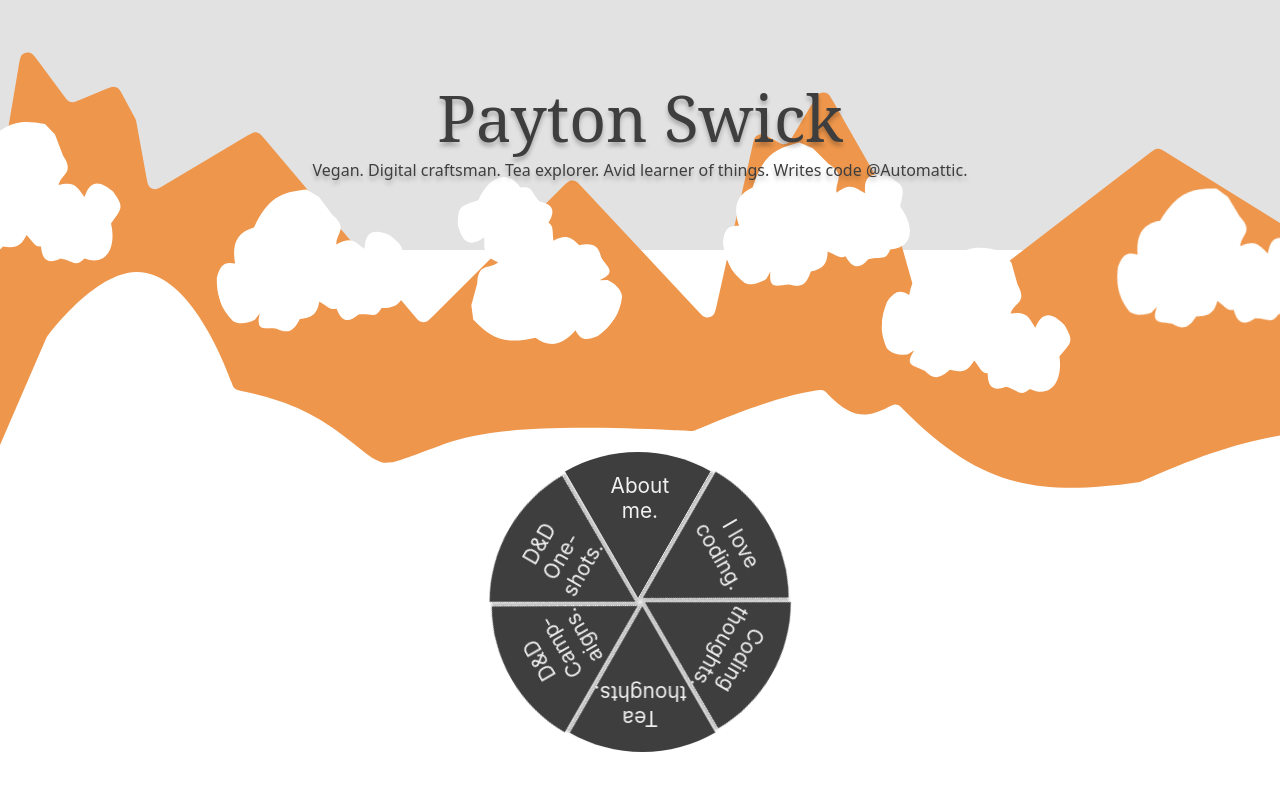
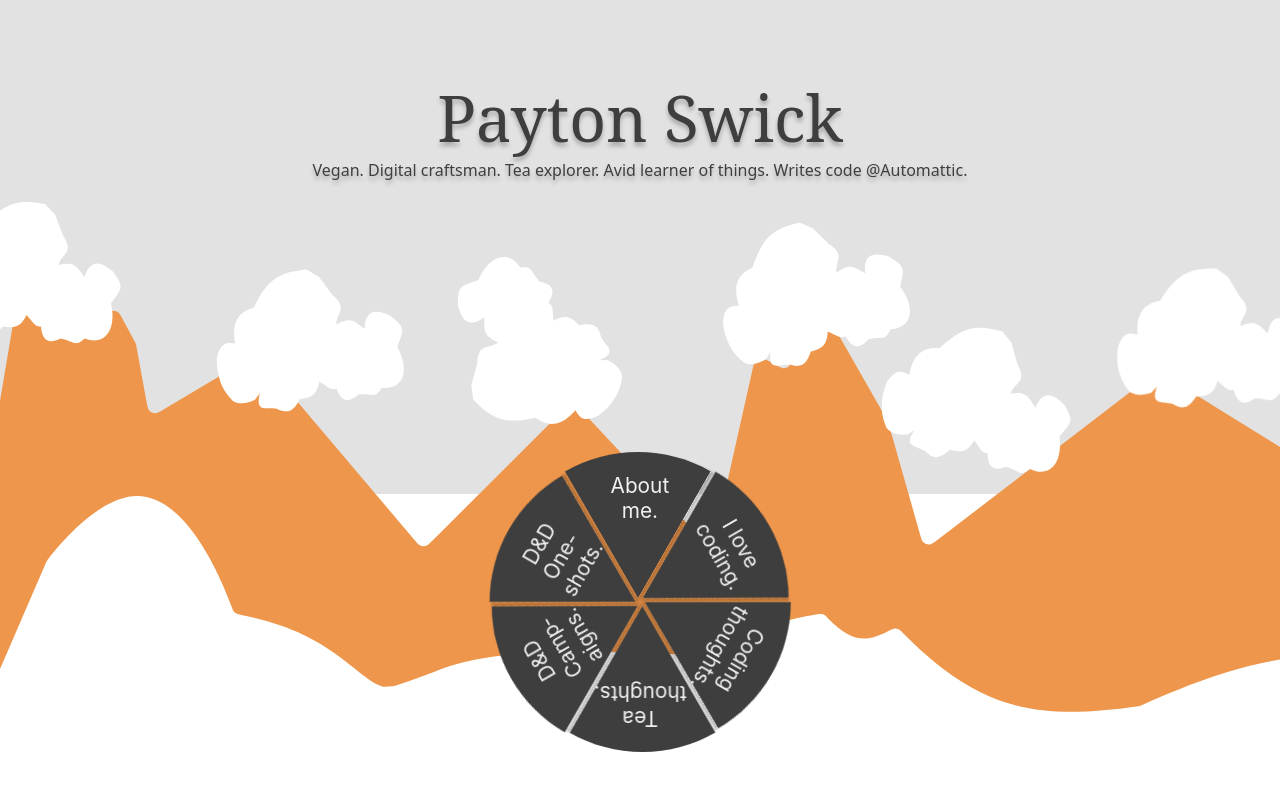
Before and after one commit to sirbrillig/foolorddotcom, a Next.js app: page / in a window 1280 px wide. Shown: the top 790 px of the page. Built offline with nearby package versions, Linux system fonts and the light colour scheme.

Commit message:
Move bg and clouds down 14em

```diff
--- a/styles/Home.module.css
+++ b/styles/Home.module.css
@@ -14,9 +14,10 @@
 	--body-font: 'Noto Sans', sans-serif;
 	--cloud-width: 195px;
 	--cloud-width-min-padding: 5px;
-	--cloud-top-margin: 7em;
+	--cloud-top-margin: 12em;
 	--cloud-drift-distance: 40px;
 	--mountain-height: 500px;
+	--mountain-top-margin: 14em;
 }
 
 .container {
@@ -29,6 +30,7 @@
 	background-repeat: repeat-x;
 	width: 100%;
 	height: var(--mountain-height);
+	transform: translateY(var(--mountain-top-margin));
 	position: fixed;
 }
 
@@ -37,6 +39,7 @@
 	width: 100%;
 	height: calc(var(--mountain-height) * 2);
 	top: calc(var(--mountain-height) - calc(var(--mountain-height) / 2));
+	transform: translateY(calc(var(--mountain-top-margin) + 20px));
 	position: fixed;
 }
 
```
